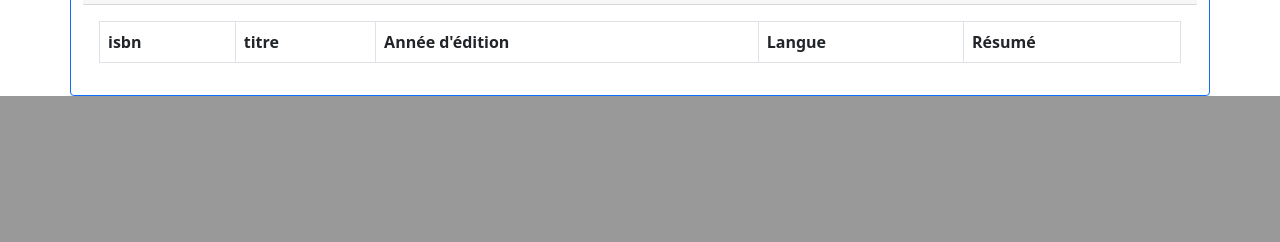
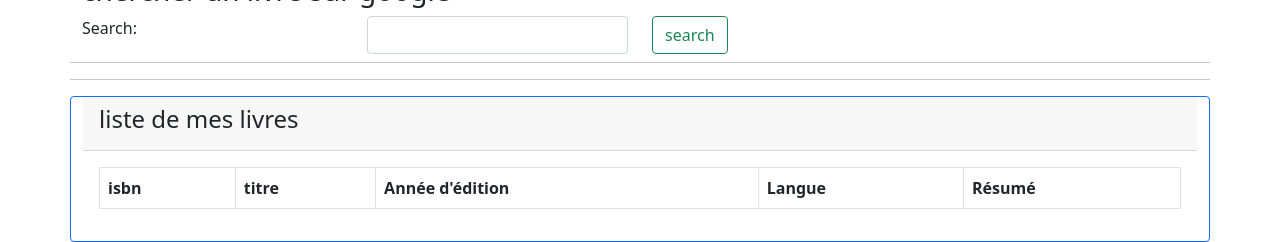
Before and after one commit to flammeariane/CI4, a CodeIgniter 4 app: the page made by app/Views/dashboardUser/index.php in a window 1280 px wide. Shown: the part 801-1043 px from the top of the page. Before the commit the page ends 897 px from the top, so only its background shows below. Run offline with PHP 8.4 and a stand-in for CodeIgniter, Linux system fonts and the light colour scheme; the template is opened without the code that fills it, so the values that code supplies are empty; some libraries are stand-ins or nearby versions.

Commit message:
add edition compte utilisateur

```diff
--- a/app/Views/dashboardAdmin/editUser.php
+++ b/app/Views/dashboardAdmin/editUser.php
@@ -18,8 +18,8 @@
                 <div class="card">
                     <div class="card-header">
                         <h4>
-                            update utilisateur
-                            <a href="<?= base_url('dashboardAdmin') ?>" class=" btn btn-danger float-end">Retour</a>
+                            Mise à jour du compte
+                            <button class=" btn btn-danger float-end" onclick="history.back()">Retour</button>
                         </h4>
                     </div>
                     <div class="card-body">
--- a/app/Views/dashboardUser/index.php
+++ b/app/Views/dashboardUser/index.php
@@ -16,7 +16,7 @@
     <div class="container">
         <div class="row">
 
-            <h4> bienvenue sur le dashboard utilisateur </h4>
+            <h4> bienvenue sur votre bibliothéque </h4>
             <hr>
             <table class="table table-hover">
                 <thead>
@@ -34,9 +34,43 @@
                         <td><?= $userInfo['email']; ?></td>
                         <td><?= $userInfo['admin']; ?></td>
                         <td><a href="<?= site_url('auth/logout'); ?>">Déconnexion</a></td>
+                        <td> <a href="<?= base_url('dashboardAdmin/editUser/' . $userInfo['id']) ?>" class="btn btn-success btn-sm">Edit</a></td>
                     </tr>
                 </tbody>
             </table>
+
+            <hr>
+
+
+
+            <div id="mainContent">
+                <h3> chercher un livre sur google </h3>
+                <div id="linkLink">
+                    <div class="row">
+                        <div class="col-sm-3">Search:</div>
+                        <div class="col-sm-3"><input id="inputSearchApi" class="form-control" type="text" name="userSearch" /></div>
+                        <div class="col-sm-3"><button onclick="searchApi();" class="btn btn-outline-success">search</button></div>
+                        <div class="col-sm-3"></div>
+                    </div>
+                </div>
+                <div id="linkContent">
+
+                    <?php
+
+                    //  var_dump();
+                    ?>
+
+
+                </div>
+            </div>
+            <hr class="mt-2">
+
+
+
+
+
+
+            <hr>
 
             <div class="card border-primary">
                 <div class="card-header">
@@ -75,11 +109,9 @@
 
                                         <a href="<?= base_url('dashboardUser/editBook/' . $listBooks['isbn']) ?>" class="btn btn-success btn-sm">Edit</a>
 
-
                                         <form action="<?= base_url('dashboardUser/deleteBook/' . $listBooks['isbn']) ?>" method="POST">
                                             <input type="hidden" name="_method" value="DELETE">
-                                            <button type="submit" class="btn btn-danger btn-sm"><i class="bi bi-x"></i></button>
-
+                                            <button type="submit" class="btn btn-danger btn-sm"><i class="bi bi-x">Delete</i></button>
                                         </form>
                                     </td>
                                 </tr>
```
Also changed, not shown: app/Controllers/dashboardUserController.php (+17 -1 lines).
